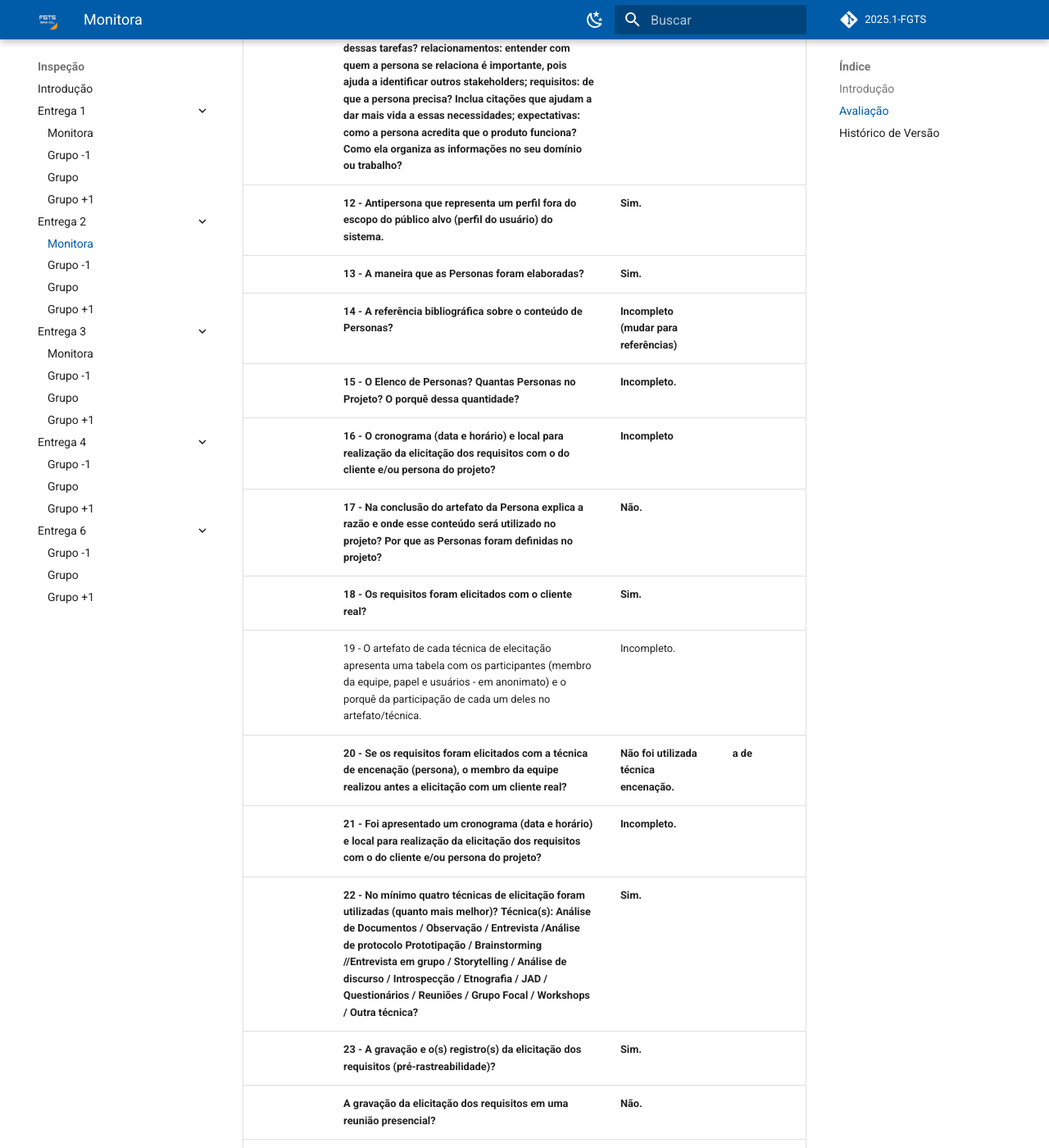
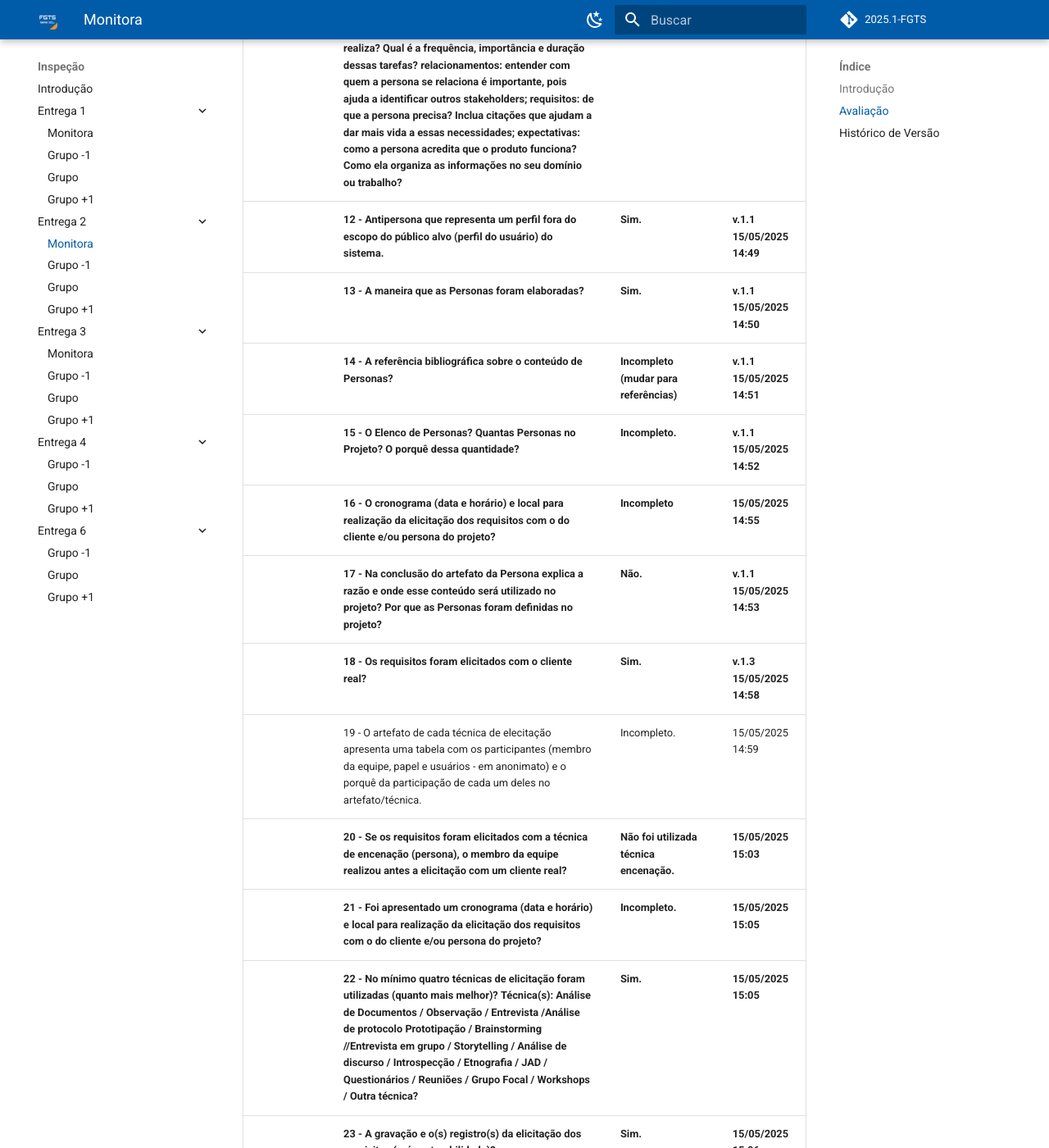
Before and after one commit to eduardodpms/REQ-FGTS, an MkDocs documentation site: the page built from docs/Inspecao/Entrega-2/Monitora.md, in a window 1280 px wide and 1400 px high, scrolled down 3319 px. Shown: the whole window at 82% size. Built offline with MkDocs 1.6.1 and Material for MkDocs 9.7.7, drawn with Linux system fonts in a browser that asks for light colours; comment, search, counter and statistics services are not loaded; some of the changed text lies outside the part shown.

Commit message:
fix: corrigir formatação markdown

```diff
--- a/docs/Inspecao/Entrega-2/Monitora.md
+++ b/docs/Inspecao/Entrega-2/Monitora.md
@@ -79,41 +79,41 @@ Parabéns pela entrega\!
 |  | **7 \- Uma outra técnica além do questionário para auxiliar o perfil do usuário?**   | **Sim (Investigação Online, Estudo de**  	**Semelhança 	e**  **Análise com IA)**   |  **v.1.2 15/05/2025**  **14:46**  |
 |  | **8 \- A especificação das Personas?**  | **Sim.**  |  **v.1.1 15/05/2025**  **14:47**  |
 |  | **9 \- O artefato das Personas apresenta uma tabela com os participantes (membro da equipe) e o que foi desenvolvido por cada um deles no artefato.**  | **Não.**  |  **v.1.1**  **15/05/2025** **14:47** |
-|  | **10 \- As personas foram criadas baseadas nos dados do perfil do usuário?**   | **Sim.**  |  |  **v.1.1 15/05/2025**  **14:48**  |
-|  | **11 \- Cada persona possui:**  **identidade: nome e sobrenome;**  **idade e dados demográficos;**  **foto;**   **status: primária, secundária, outro stakeholder ou representa um antiusuário do seu sistema;**   **objetivos: quais são os objetivos desta persona?**   **habilidades: especialidade, educação, treinamento e competências específicas.**  **tarefas: em linhas gerais, quais as tarefas básicas ou críticas que a persona realiza? Qual é a frequência, importância e duração dessas tarefas?**   **relacionamentos: entender com quem a persona se relaciona é importante, pois ajuda a identificar outros stakeholders;**  **requisitos: de que a persona precisa? Inclua citações que ajudam a dar mais vida a essas necessidades;**   **expectativas: como a persona acredita que o produto funciona? Como ela organiza as informações no seu domínio ou trabalho?**  | **Sim.**  |  |  **v.1.1 15/05/2025**  **14:49**  |
-|  | **12 \- Antipersona que representa um perfil fora do escopo do público alvo (perfil do usuário) do sistema.**   | **Sim.**  |  |  **v.1.1 15/05/2025**  **14:49**  |
-|  | **13 \- A maneira que as Personas foram elaboradas?**   | **Sim.**   |  |  **v.1.1 15/05/2025**  **14:50**  |
-|  | **14 \-  A referência bibliográfica sobre o conteúdo de Personas?**   | **Incompleto (mudar para referências)**  |  |  **v.1.1 15/05/2025**  **14:51**  |
-|  | **15 \- O Elenco de Personas? Quantas Personas no Projeto? O porquê dessa quantidade?**   | **Incompleto.**  |  |  **v.1.1 15/05/2025**  **14:52**  |
-|  | **16 \- O cronograma (data e horário) e local para realização da elicitação dos requisitos  com o do cliente e/ou persona do projeto?**   | **Incompleto**  |  | **15/05/2025**  **14:55**  |
-|  | **17 \- Na conclusão do artefato da Persona explica a razão e onde  esse conteúdo será utilizado no projeto? Por que as Personas  foram definidas no projeto?**   | **Não.**  |  |  **v.1.1 15/05/2025**  **14:53**  |
-|  | **18 \- Os requisitos foram elicitados com o cliente  real?**    | **Sim.**  |  |  **v.1.3 15/05/2025**  **14:58**  |
-|  | 19 \- O artefato de cada técnica de elecitação apresenta uma tabela com os participantes (membro da equipe, papel  e usuários \- em anonimato) e o porquê da participação  de cada um deles no artefato/técnica.  | Incompleto.  |  | 15/05/2025  14:59  |
-|  | **20 \- Se os requisitos foram elicitados com a técnica de encenação (persona), o membro da equipe realizou antes a elicitação com um cliente  real?**    | **Não foi utilizada técnica encenação.**  | **a de**  | **15/05/2025**  **15:03**  |
-|  | **21 \- Foi apresentado um cronograma (data e horário) e local para realização da elicitação dos requisitos com o do cliente e/ou persona do projeto?**   | **Incompleto.**  |  | **15/05/2025**  **15:05**  |
-|  | **22 \- No mínimo quatro técnicas de elicitação foram utilizadas (quanto mais melhor)?**  **Técnica(s): Análise de Documentos / Observação / Entrevista /Análise de protocolo**  **Prototipação / Brainstorming //Entrevista em grupo / Storytelling / Análise de discurso /**  **Introspecção / Etnografia / JAD /  Questionários / Reuniões / Grupo Focal / Workshops / Outra técnica?**  | **Sim.**  |  | **15/05/2025**  **15:05**   |
-|  | **23 \- A gravação e o(s) registro(s) da elicitação dos requisitos (pré-rastreabilidade)?**   | **Sim.**  |  | **15/05/2025**  **15:06**  |
-|  | **A gravação da elicitação dos requisitos em uma reunião presencial?**   | **Não.**  |  | **15/05/2025**  **15:06**  |
-|  | **24 	\- 	especifica 	se 	os 	requisitos 	que 	já foram implementados ou não.**  | **Sim.**  |  | **15/05/2025**  **15:08**  |
-|  | **25 \- Na especificação de requisitos através da técnica de análise da interface do sistemas, é apresentado  a versão do aplicativo e cópias (prints) das telas de origem do requisito (rastreabilidade)**  | **Não utilizaram essa técnica.**  |  | **15/05/2025**  **15:09**  |
-|  | **26 \- Na elicitação de análise de documentos é apresentada a versão do documento e é disponibilizada uma cópia digital dessa versão (.pdf)?**   | **Não utilizaram essa técnica.**   |  | **15/05/2025**  **15:10**  |
-|  | **27 \- Uma consolidação de todos os requisitos em uma tabela apresentando a origem (rastreablidade). Essa tabela será usado na priorização dos requisitos.**  | **Sim.**  |  | **v.1.1 15/05/2025**  **15:11**  |
-|  | **28 – Nessa tabela do item 27, todo requisito possui ao menos uma fonte de origem?**   |  **Sim.**  |  |  **v.1.1 15/05/2025**  **15:13**  |
-|  | **29 \- Como requisito pode ser verificado na aplicação (critério de aceitação).**  |  **Incompleto**  |  | **15/05/2025**  **15:16**   |
-|  | **30 \- Um cronograma (data e horário) e local para realização da priorização dos requisitos com o do cliente e/ou persona do projeto?**   |  **Incompleto.**  |  | **15/05/2025**  **15:19**   |
-|  | **31 \- No mínimo quatro técnicas de priorização (quanto mais melhor)?**  **MoSCoW\* / 100 $\* / First thing First / ROI / QFD / TQM / Outra técnica?**     **\* A técnica de MoSCoW\* / 100 $\* só devem ser utilizados no projeto após a utilização de outras duas técnicas de priorização no projeto.**  |  **Sim.**  |  |  **15/05/2025**  **15:20**  |
-|  | **32 \- O artefato de cada técnica de priorização apresenta uma tabela com os participantes (membro da equipe, papel,  (qual o perfil) \- com o nome em anônimo).**  | **Incompleto. 	(Nem**  **todas)**  |  |  **15/05/2025**  **15:21**  |
-|  | **33 \- Os requisitos foram priorizados com o cliente  real?**  | **Sim. (FTF)**  |  |  **v.1.2 15/05/2025**  **15:23**  |
-|  | **34 \- Se os requisitos foram elicitados com a técnica de encenação (persona), o membro da equipe realizou antes a elicitação com um cliente  real?**    | **Não utilizaram essa técnica.**  |  | **15/05/2025**  **15:23**  |
-|  | **35 \- A gravação de todas as priorização?**  | **Incompleto.**  |  | **15/05/2025**  **15:23**  |
+|  | **10 \- As personas foram criadas baseadas nos dados do perfil do usuário?**   | **Sim.**  |  **v.1.1 15/05/2025**  **14:48**  |
+|  | **11 \- Cada persona possui:**  **identidade: nome e sobrenome;**  **idade e dados demográficos;**  **foto;**   **status: primária, secundária, outro stakeholder ou representa um antiusuário do seu sistema;**   **objetivos: quais são os objetivos desta persona?**   **habilidades: especialidade, educação, treinamento e competências específicas.**  **tarefas: em linhas gerais, quais as tarefas básicas ou críticas que a persona realiza? Qual é a frequência, importância e duração dessas tarefas?**   **relacionamentos: entender com quem a persona se relaciona é importante, pois ajuda a identificar outros stakeholders;**  **requisitos: de que a persona precisa? Inclua citações que ajudam a dar mais vida a essas necessidades;**   **expectativas: como a persona acredita que o produto funciona? Como ela organiza as informações no seu domínio ou trabalho?**  | **Sim.**  |  **v.1.1 15/05/2025**  **14:49**  |
+|  | **12 \- Antipersona que representa um perfil fora do escopo do público alvo (perfil do usuário) do sistema.**   | **Sim.**  |  **v.1.1 15/05/2025**  **14:49**  |
+|  | **13 \- A maneira que as Personas foram elaboradas?**   | **Sim.**   |  **v.1.1 15/05/2025**  **14:50**  |
+|  | **14 \-  A referência bibliográfica sobre o conteúdo de Personas?**   | **Incompleto (mudar para referências)**   |  **v.1.1 15/05/2025**  **14:51**  |
+|  | **15 \- O Elenco de Personas? Quantas Personas no Projeto? O porquê dessa quantidade?**   | **Incompleto.** |  **v.1.1 15/05/2025**  **14:52**  |
+|  | **16 \- O cronograma (data e horário) e local para realização da elicitação dos requisitos  com o do cliente e/ou persona do projeto?**   | **Incompleto**  | **15/05/2025**  **14:55**  |
+|  | **17 \- Na conclusão do artefato da Persona explica a razão e onde  esse conteúdo será utilizado no projeto? Por que as Personas  foram definidas no projeto?**   | **Não.**  |  **v.1.1 15/05/2025**  **14:53**  |
+|  | **18 \- Os requisitos foram elicitados com o cliente  real?**    | **Sim.**  |  **v.1.3 15/05/2025**  **14:58**  |
+|  | 19 \- O artefato de cada técnica de elecitação apresenta uma tabela com os participantes (membro da equipe, papel  e usuários \- em anonimato) e o porquê da participação  de cada um deles no artefato/técnica.  | Incompleto.  | 15/05/2025  14:59  |
+|  | **20 \- Se os requisitos foram elicitados com a técnica de encenação (persona), o membro da equipe realizou antes a elicitação com um cliente  real?**    | **Não foi utilizada técnica encenação.**   | **15/05/2025**  **15:03**  |
+|  | **21 \- Foi apresentado um cronograma (data e horário) e local para realização da elicitação dos requisitos com o do cliente e/ou persona do projeto?**   | **Incompleto.**  | **15/05/2025**  **15:05**  |
+|  | **22 \- No mínimo quatro técnicas de elicitação foram utilizadas (quanto mais melhor)?**  **Técnica(s): Análise de Documentos / Observação / Entrevista /Análise de protocolo**  **Prototipação / Brainstorming //Entrevista em grupo / Storytelling / Análise de discurso /**  **Introspecção / Etnografia / JAD /  Questionários / Reuniões / Grupo Focal / Workshops / Outra técnica?**  | **Sim.**  | **15/05/2025**  **15:05**   |
+|  | **23 \- A gravação e o(s) registro(s) da elicitação dos requisitos (pré-rastreabilidade)?**   | **Sim.**  | **15/05/2025**  **15:06**  |
+|  | **A gravação da elicitação dos requisitos em uma reunião presencial?**   | **Não.**   | **15/05/2025**  **15:06**  |
+|  | **24 	\- 	especifica 	se 	os 	requisitos 	que 	já foram implementados ou não.**  | **Sim.**  | **15/05/2025**  **15:08**  |
+|  | **25 \- Na especificação de requisitos através da técnica de análise da interface do sistemas, é apresentado  a versão do aplicativo e cópias (prints) das telas de origem do requisito (rastreabilidade)**  | **Não utilizaram essa técnica.**  | **15/05/2025**  **15:09**  |
+|  | **26 \- Na elicitação de análise de documentos é apresentada a versão do documento e é disponibilizada uma cópia digital dessa versão (.pdf)?**   | **Não utilizaram essa técnica.**   | **15/05/2025**  **15:10**  |
+|  | **27 \- Uma consolidação de todos os requisitos em uma tabela apresentando a origem (rastreablidade). Essa tabela será usado na priorização dos requisitos.**  | **Sim.**  | **v.1.1 15/05/2025**  **15:11**  |
+|  | **28 – Nessa tabela do item 27, todo requisito possui ao menos uma fonte de origem?**   |  **Sim.**  |  **v.1.1 15/05/2025**  **15:13**  |
+|  | **29 \- Como requisito pode ser verificado na aplicação (critério de aceitação).**  |  **Incompleto**  | **15/05/2025**  **15:16**   |
+|  | **30 \- Um cronograma (data e horário) e local para realização da priorização dos requisitos com o do cliente e/ou persona do projeto?**   |  **Incompleto.**  | **15/05/2025**  **15:19**   |
+|  | **31 \- No mínimo quatro técnicas de priorização (quanto mais melhor)?**  **MoSCoW\* / 100 $\* / First thing First / ROI / QFD / TQM / Outra técnica?**     **\* A técnica de MoSCoW\* / 100 $\* só devem ser utilizados no projeto após a utilização de outras duas técnicas de priorização no projeto.**  |  **Sim.**  |  **15/05/2025**  **15:20**  |
+|  | **32 \- O artefato de cada técnica de priorização apresenta uma tabela com os participantes (membro da equipe, papel,  (qual o perfil) \- com o nome em anônimo).**  | **Incompleto. 	(Nem**  **todas)**   |  **15/05/2025**  **15:21**  |
+|  | **33 \- Os requisitos foram priorizados com o cliente  real?**  | **Sim. (FTF)**   |  **v.1.2 15/05/2025**  **15:23**  |
+|  | **34 \- Se os requisitos foram elicitados com a técnica de encenação (persona), o membro da equipe realizou antes a elicitação com um cliente  real?**    | **Não utilizaram essa técnica.**  | **15/05/2025**  **15:23**  |
+|  | **35 \- A gravação de todas as priorização?**  | **Incompleto.**   | **15/05/2025**  **15:23**  |
 
 |  **Verificação** | Questão:    O github pages possui:  | Resposta   (Sim / Não / Incompleto)  | Versão, 	Data 	e hora da avaliação  |
 | :---- | :---- | :---- | :---- |
-|   | **A gravação da priorização dos requisitos em uma reunião presencial?**   | **Não.**  |  | **15/05/2025**  **15:24**  |
-|  | **36 \- Uma lista de verificação do perfil do usuário com referência bibliográfica da fonte e com foto. A foto possui o texto marcado referente ao item de verificação?**  | **Incompleto.**  |  | **15/05/2025**  **15:27**  |
-|  | **37 \- Uma lista de verificação da personas com referência bibliográfica da fonte e com foto. A foto possui o texto marcado referente ao item de verificação?**    | **Incompleto.**  |  | **15/05/2025**  **15:27**  |
-|  | **38 \- Uma lista de verificação das técnicas de elicitação utilizadas no projeto com referência bibliográfica da fonte e com foto. A foto possui o texto marcado referente ao item de verificação?**  | **Incompleto.**  |  | **15/05/2025**  **15:27**  |
-|  | **39 \- Uma lista de verificação das técnicas de priorização utilizadas no projeto com referência bibliográfica da fonte e com foto. A foto possui o texto marcado referente ao item de verificação?**  | **Incompleto.**  |  | **15/05/2025**  **15:27**  |
+|   | **A gravação da priorização dos requisitos em uma reunião presencial?**   | **Não.**  |  **15/05/2025**  **15:24**  |
+|  | **36 \- Uma lista de verificação do perfil do usuário com referência bibliográfica da fonte e com foto. A foto possui o texto marcado referente ao item de verificação?**  | **Incompleto.**  |  **15/05/2025**  **15:27**  |
+|  | **37 \- Uma lista de verificação da personas com referência bibliográfica da fonte e com foto. A foto possui o texto marcado referente ao item de verificação?**    | **Incompleto.**  |  **15/05/2025**  **15:27**  |
+|  | **38 \- Uma lista de verificação das técnicas de elicitação utilizadas no projeto com referência bibliográfica da fonte e com foto. A foto possui o texto marcado referente ao item de verificação?**  | **Incompleto.**  |  **15/05/2025**  **15:27**  |
+|  | **39 \- Uma lista de verificação das técnicas de priorização utilizadas no projeto com referência bibliográfica da fonte e com foto. A foto possui o texto marcado referente ao item de verificação?**  | **Incompleto.**  |  **15/05/2025**  **15:27**  |
 
 
 
```
